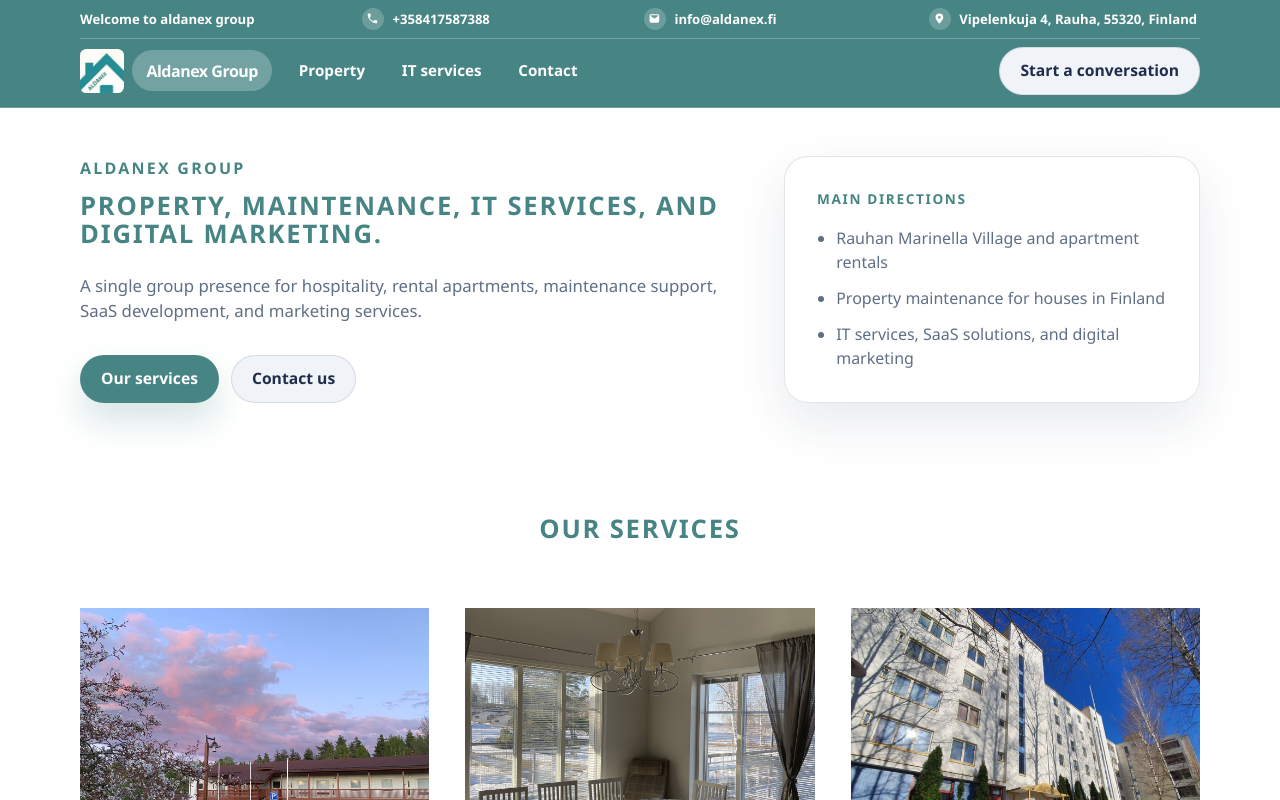
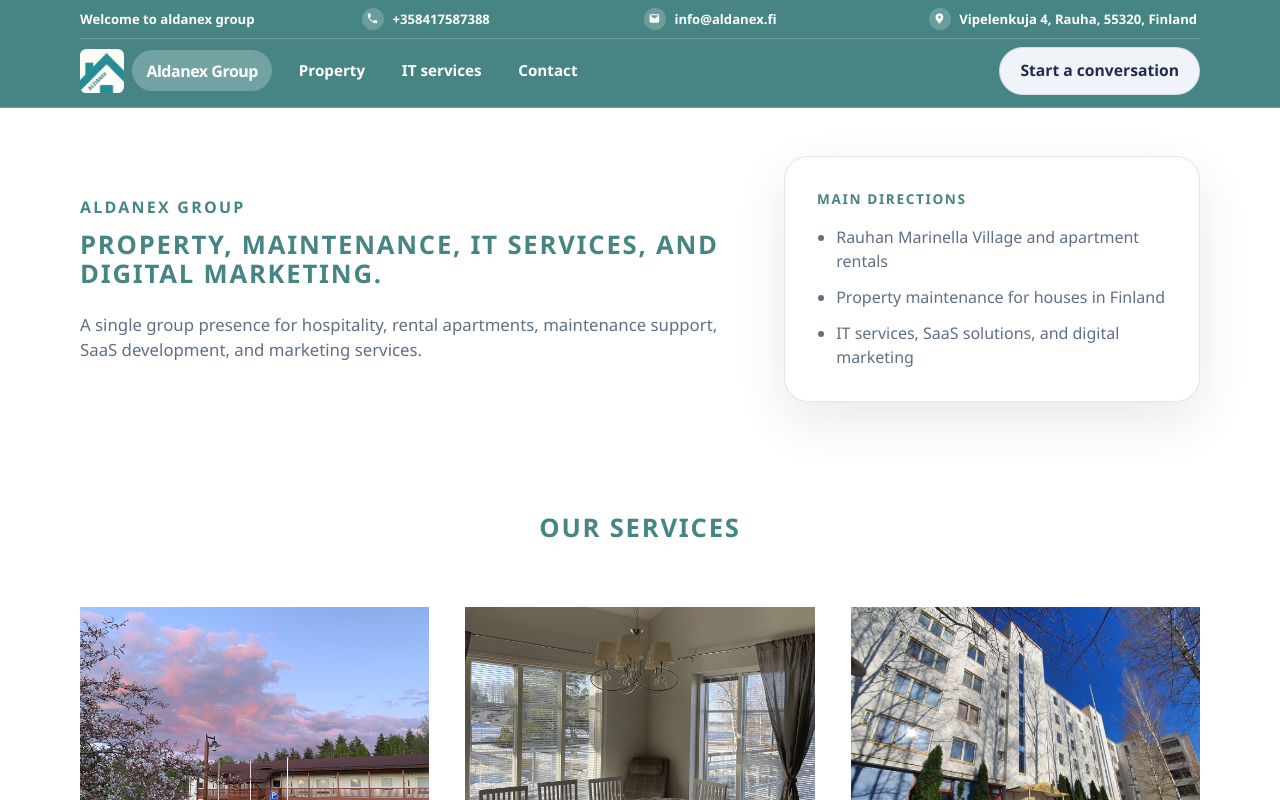
Before and after one commit to d-m-g/aldanex-site, a Next.js app: page / in a window 1280 px wide. Shown: the top 800 px of the page. Built offline with nearby package versions, Linux system fonts and the light colour scheme.

Commit message:
deleting buttons

```diff
--- a/src/sections/HeroSection.jsx
+++ b/src/sections/HeroSection.jsx
@@ -1,4 +1,3 @@
-import Button from "../components/Button";
 import Card from "../components/Card";
 import Heading from "../components/Heading";
 import Section from "../components/Section";
@@ -17,12 +16,6 @@
             A single group presence for hospitality, rental apartments,
             maintenance support, SaaS development, and marketing services.
           </p>
-          <div className={styles.actions}>
-            <Button href="/#services">Our services</Button>
-            <Button href="/#contact" variant="secondary">
-              Contact us
-            </Button>
-          </div>
         </div>
         <Card className={styles.panel}>
           <p className={styles.panelLabel}>Main directions</p>
```
